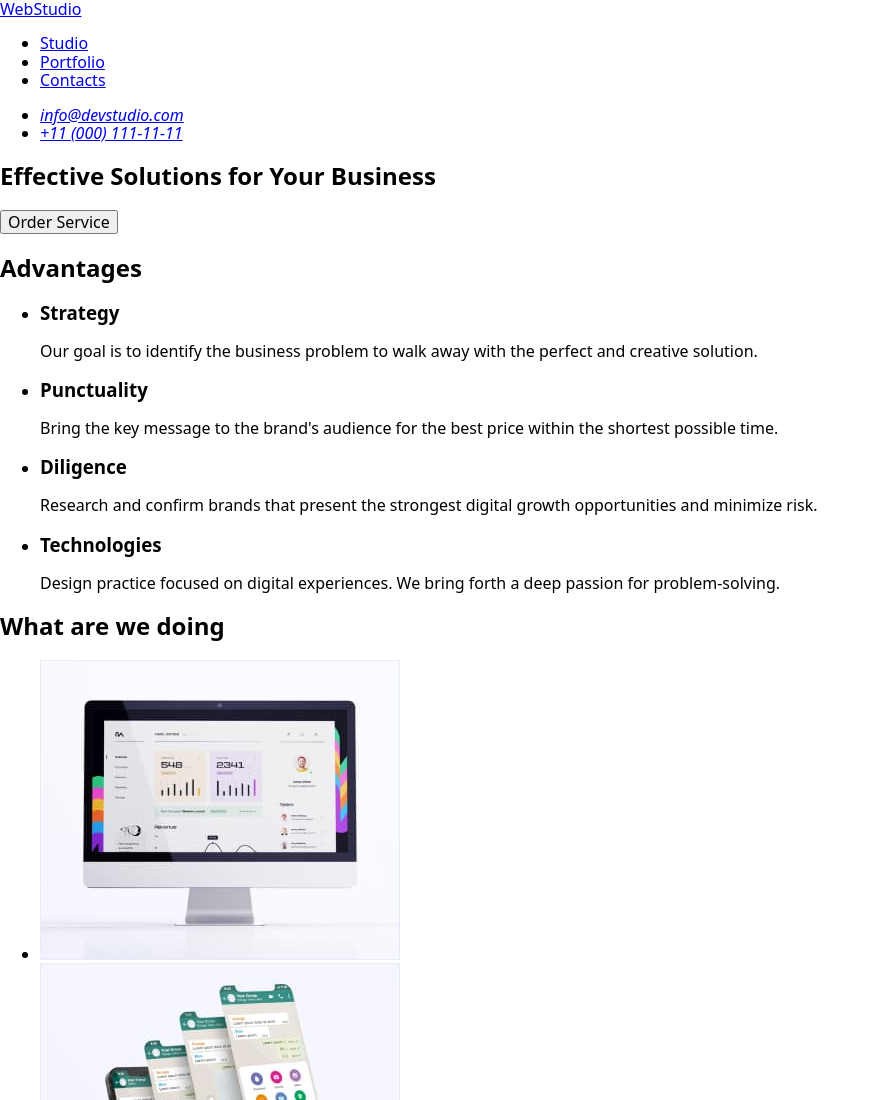
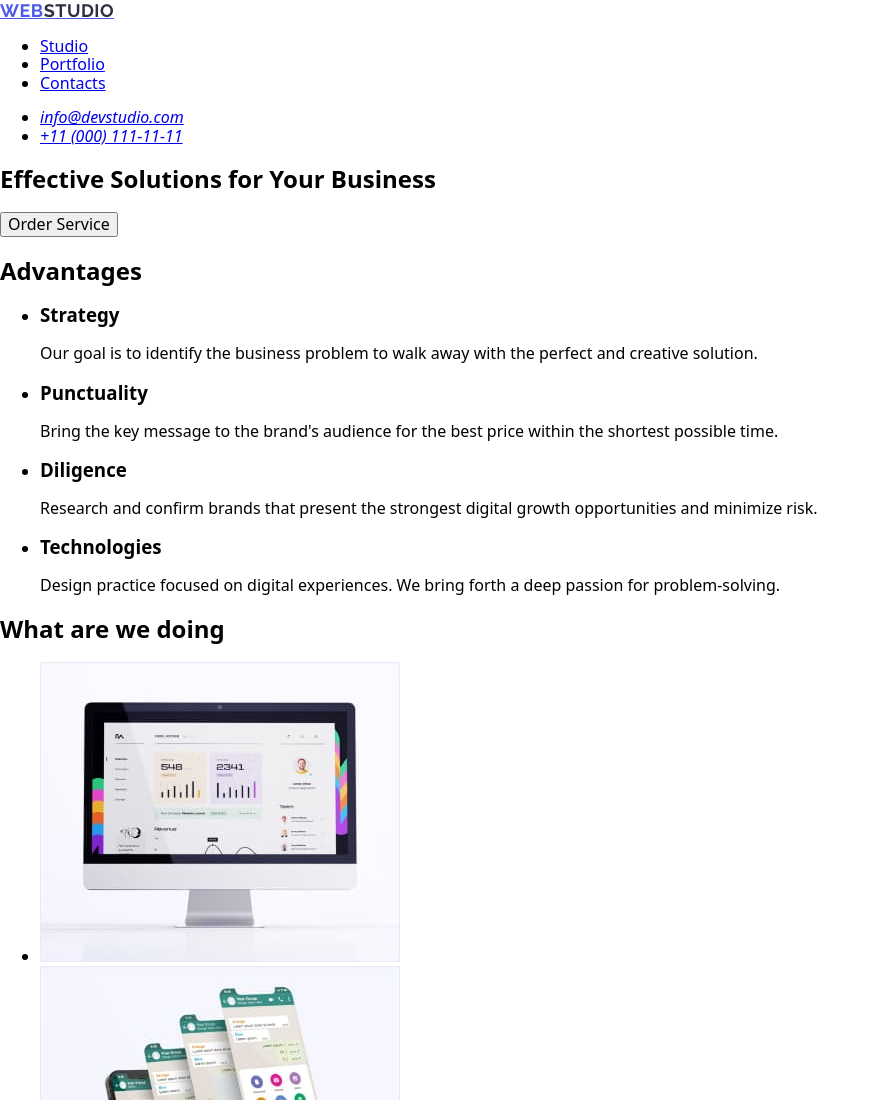
Before and after one commit to smddiana/goit-markup-hm-02, a plain HTML site: page index.html in a window 1280 px wide. Shown: the top 1100 px of the page, without its empty margins (0-880 px from the left). Drawn offline with nearby package versions, Linux system fonts and the light colour scheme; files that its build step writes are made by us from their sources.

Commit message:
added span

```diff
--- a/css/styles.css
+++ b/css/styles.css
@@ -0,0 +1,18 @@
+.body {
+    font-family: "Roboto", sans-serif;
+    color: #434455;
+    background-color: #FFFFFF;
+}
+.logo {
+    font-family: "Raleway", sans-serif;
+    font-weight: 700;
+    font-size: 18px;
+    line-height: 1.17;
+    letter-spacing: 0.03em;
+    text-transform: uppercase;
+    color: #4d5ae5;
+    /* Інші стилі, які ви хочете встановити для логотипу */
+}
+.span {
+    color: #2e2f42;
+}
--- a/index.html
+++ b/index.html
@@ -22,7 +22,9 @@
     <!-- Хедер сторінки -->
     <header>
       <nav>
-        <a href="./index.html">WebStudio</a>
+        <a href="./index.html" class="logo"
+          >Web<span class="span">Studio</span>
+        </a>
         <ul>
           <li><a href="studio.html">Studio</a></li>
           <li><a href="portfolio.html">Portfolio</a></li>
```
